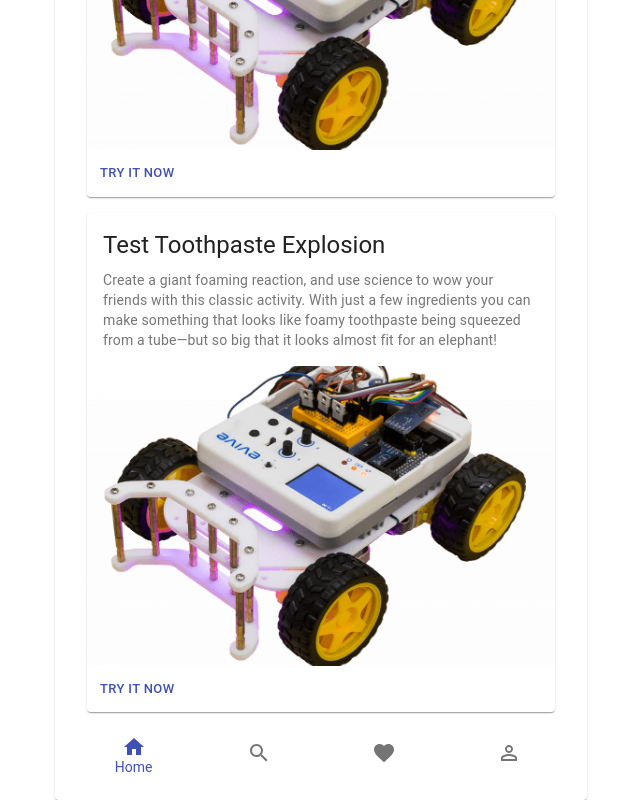
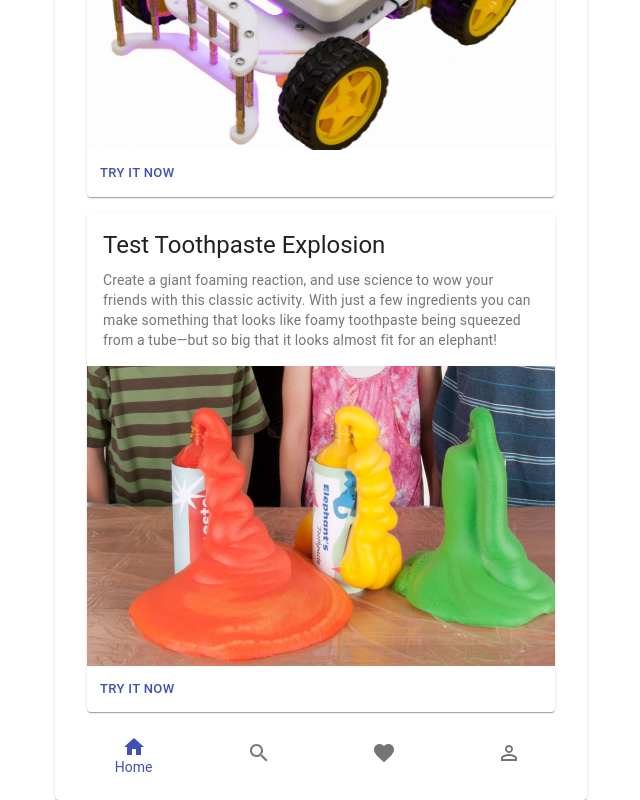
Before and after one commit to hocktoh89/nasa2020, a React (Create React App) app: page /kid in a window 1280 px wide. Shown: the part 354-1154 px from the top of the page, without its empty margins (319-959 px from the left). Built offline with nearby package versions, Linux system fonts and the light colour scheme.

Commit message:
add more content

```diff
--- a/src/Kid.js
+++ b/src/Kid.js
@@ -73,7 +73,7 @@ function Kid(props) {
                   </CardContent>
                   <CardMedia
                     className={classes.media}
-                    image={robot}
+                    image={project.image}
                     title="Contemplative Reptile"
                   />
                 </CardActionArea>
--- a/src/data/kidProjects.js
+++ b/src/data/kidProjects.js
@@ -1,14 +1,19 @@
+import robot from "../images/robot.png";
+import toothpasteExplosion from "../images/toothpasteExplosion.jpg"
+
 export const projectList = [
   {
     'title': 'Build Your Own Robot',
     'briefIntro': 'Teleoperated robots',
     'descriptions': 'If this is your first time programming your own robot or you just want to investigate something apart from Arduino robot kits, you’re in the right place. There several starter and STEM robotics kits available varying from Lego Mindstorms and Meccano Spiders to Micro Bit powered buggy’s that can be programmed in Python.',
-    'projectUrl': '/robot'
+    'projectUrl': '/robot',
+    'image': robot
   },
   {
     'title': 'Test Toothpaste Explosion',
     'briefIntro': '',
     'descriptions': 'Create a giant foaming reaction, and use science to wow your friends with this classic activity. With just a few ingredients you can make something that looks like foamy toothpaste being squeezed from a tube—but so big that it looks almost fit for an elephant!',
-    'projectUrl': '/toothpaste-explosions'
+    'projectUrl': '/toothpaste-explosions',
+    'image': toothpasteExplosion
   }
 ];
```
Also changed, not shown: src/images/toothpasteExplosion.jpg (added).
